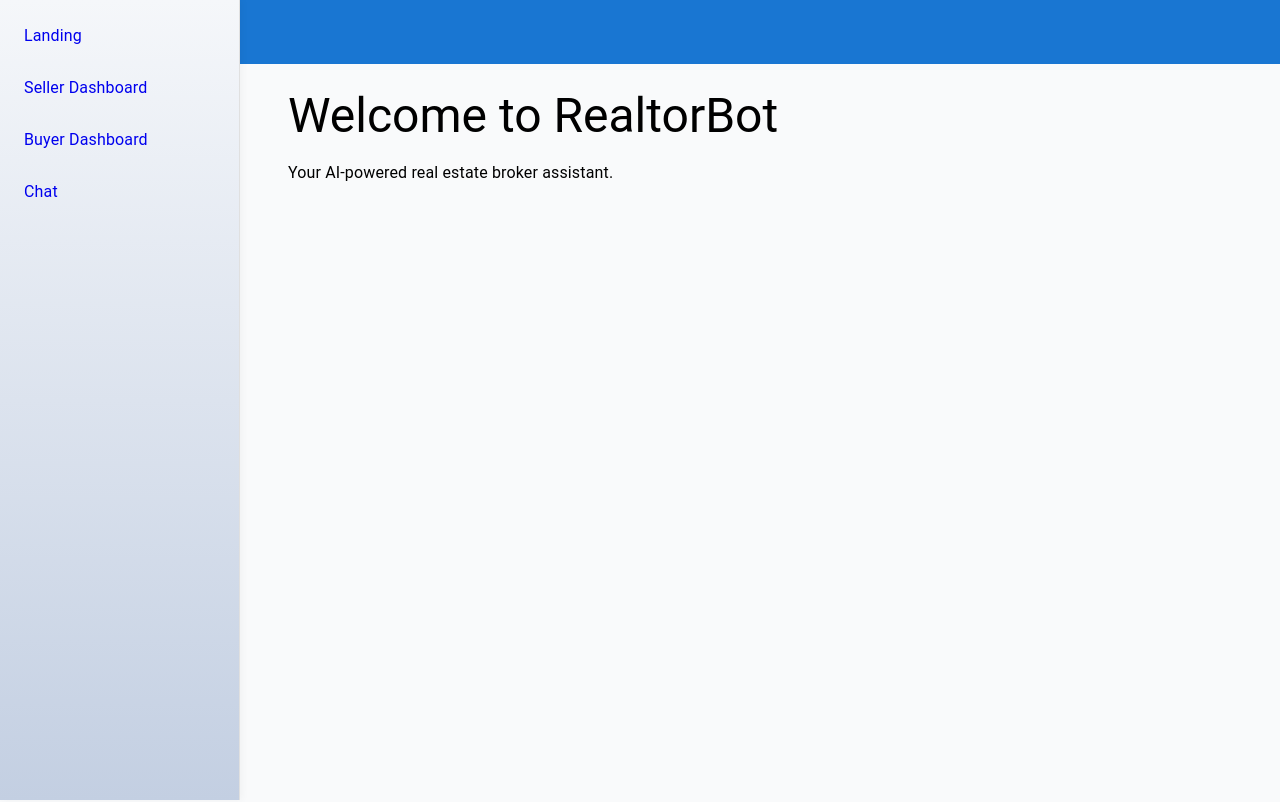
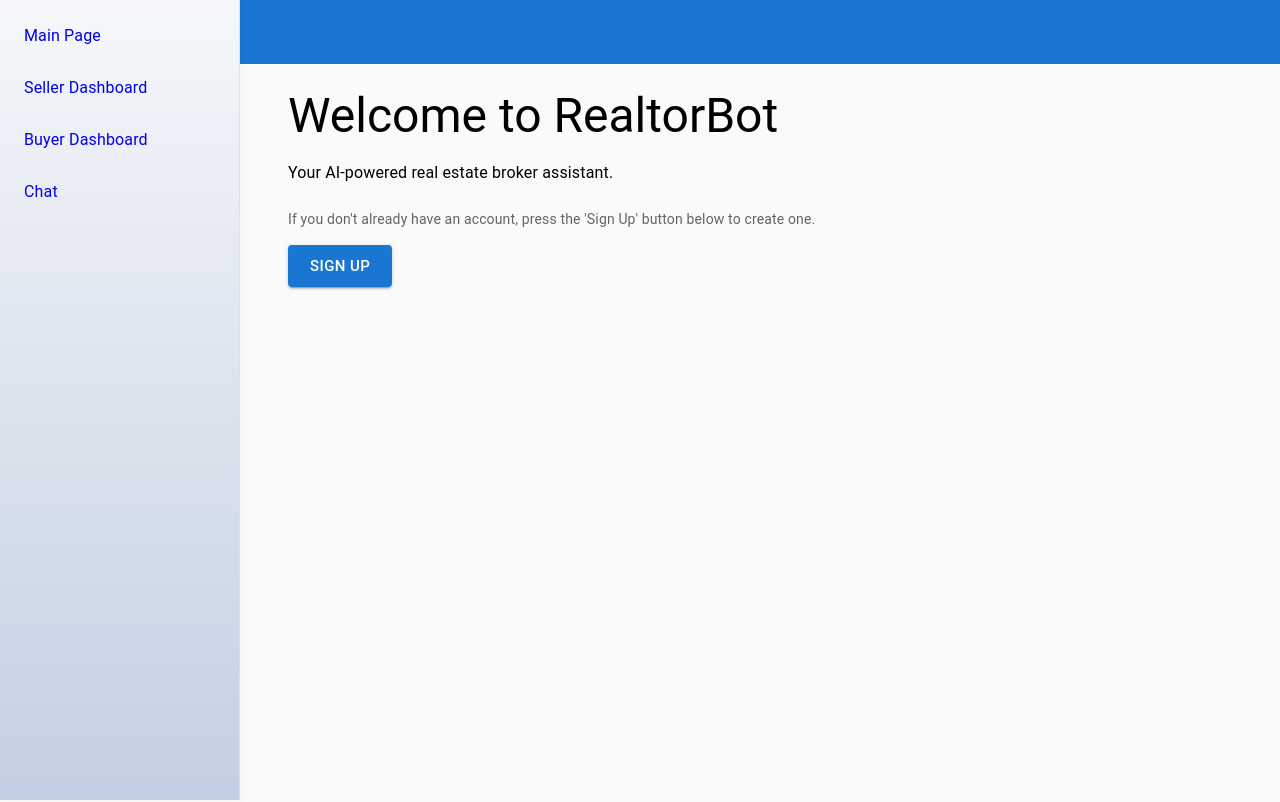
Before and after one commit to NishnathPolav/RealtorBot, a React (Vite) app in the folder RealtorBotFrontend/: page / in a window 1280 px wide. Shown: the top 802 px of the page. Built offline with nearby package versions, Linux system fonts and the light colour scheme.

Commit message:
added sign up to the main page/ landing

```diff
--- a/RealtorBotFrontend/src/components/Sidebar.jsx
+++ b/RealtorBotFrontend/src/components/Sidebar.jsx
@@ -6,7 +6,7 @@ import ListItemText from '@mui/material/ListItemText';
 import { Link } from 'react-router-dom';
 
 const sidebarLinks = [
-  { text: 'Landing', to: '/' },
+  { text: 'Main Page', to: '/' },
   { text: 'Seller Dashboard', to: '/seller-dashboard' },
   { text: 'Buyer Dashboard', to: '/buyer-dashboard' },
   { text: 'Chat', to: '/chat' },
--- a/RealtorBotFrontend/src/pages/LandingPage.jsx
+++ b/RealtorBotFrontend/src/pages/LandingPage.jsx
@@ -1,11 +1,35 @@
 import React from 'react';
 import Typography from '@mui/material/Typography';
+import Button from '@mui/material/Button';
+import Box from '@mui/material/Box';
+import { useNavigate } from 'react-router-dom';
 
-const LandingPage = () => (
-  <div>
-    <Typography variant="h3" gutterBottom>Welcome to RealtorBot</Typography>
-    <Typography variant="body1">Your AI-powered real estate broker assistant.</Typography>
-  </div>
-);
+const LandingPage = () => {
+  const navigate = useNavigate();
+
+  const handleSignUp = () => {
+    navigate('/signup');
+  };
+
+  return (
+    <div>
+      <Typography variant="h3" gutterBottom>Welcome to RealtorBot</Typography>
+      <Typography variant="body1">Your AI-powered real estate broker assistant.</Typography>
+
+      <Box sx={{ mt: 3 }}>
+        <Typography variant="body2" color="text.secondary" sx={{ mb: 2 }}>
+          If you don't already have an account, press the 'Sign Up' button below to create one.
+        </Typography>
+        <Button
+          variant="contained"
+          size="large"
+          onClick={handleSignUp}
+        >
+          Sign Up
+        </Button>
+      </Box>
+    </div>
+  );
+};
 
 export default LandingPage;
```
